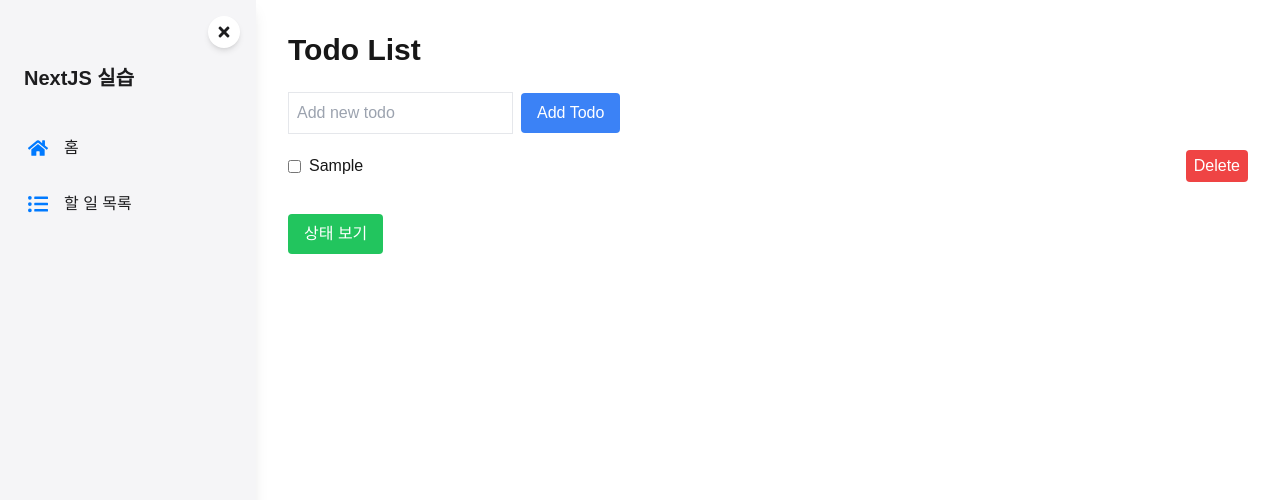
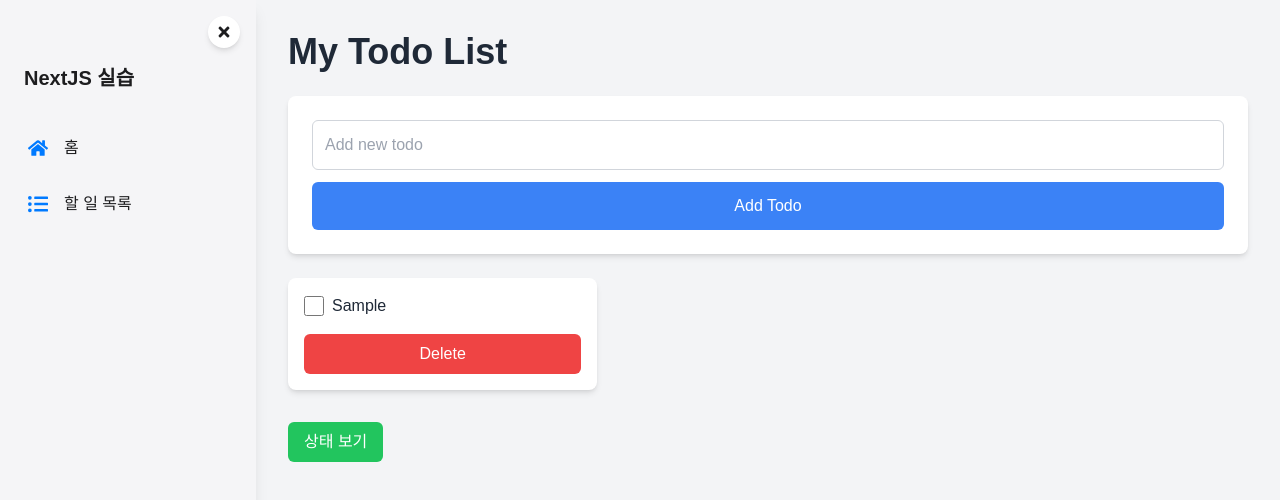
Before and after one commit to CheolheeLee0/nextjs-vercel, a Next.js app: page /todo in a window 1280 px wide. Both pictures are taken after typing "Sample" into the empty fields and a click on the button "Add Todo". Shown: the top 500 px of the page. Built offline with nearby package versions, Linux system fonts and the light colour scheme.

Commit message:
fix(design): todo

```diff
--- a/src/app/todo/page.tsx
+++ b/src/app/todo/page.tsx
@@ -16,59 +16,61 @@ export default function TodoPage() {
   };
 
   return (
-    <div className="flex min-h-screen">
+    <div className="flex min-h-screen bg-gray-100">
       <Sidebar />
       <main className="flex-grow p-8">
-        <h1 className="text-3xl font-bold mb-6">Todo List</h1>
+        <h1 className="text-4xl font-bold mb-6 text-gray-800">My Todo List</h1>
 
-        <div className="mb-4">
+        <div className="mb-6 bg-white p-6 rounded-lg shadow-md">
           <input
             type="text"
             value={newTodo}
             onChange={(e) => setNewTodo(e.target.value)}
-            className="border p-2 mr-2"
+            className="w-full border border-gray-300 p-3 rounded-md mr-2 focus:outline-none focus:ring-2 focus:ring-blue-500"
             placeholder="Add new todo"
           />
           <button
             onClick={handleAddTodo}
-            className="bg-blue-500 text-white px-4 py-2 rounded hover:bg-blue-600"
+            className="mt-3 w-full bg-blue-500 text-white px-4 py-3 rounded-md hover:bg-blue-600 transition duration-300"
           >
             Add Todo
           </button>
         </div>
 
-        <ul className="space-y-2">
+        <div className="grid grid-cols-1 md:grid-cols-2 lg:grid-cols-3 gap-4">
           {todos.map(todo => (
-            <li key={todo.id} className="flex items-center">
+            <div key={todo.id} className="bg-white p-4 rounded-lg shadow-md">
+              <div className="flex items-center mb-2">
                 <input
                   type="checkbox"
                   checked={todo.completed}
                   onChange={() => toggleTodo(todo.id)}
-                className="mr-2"
+                  className="mr-2 h-5 w-5"
                 />
-              <span className={todo.completed ? 'line-through' : ''}>
+                <span className={`flex-grow ${todo.completed ? 'line-through text-gray-500' : 'text-gray-800'}`}>
                   {todo.text}
                 </span>
+              </div>
               <button
                 onClick={() => deleteTodo(todo.id)}
-                className="ml-auto bg-red-500 text-white px-2 py-1 rounded hover:bg-red-600"
+                className="w-full mt-2 bg-red-500 text-white px-3 py-2 rounded-md hover:bg-red-600 transition duration-300"
               >
                 Delete
               </button>
-            </li>
+            </div>
           ))}
-        </ul>
+        </div>
 
         <div className="mt-8">
           <button
             onClick={() => setShowState(!showState)}
-            className="bg-green-500 text-white px-4 py-2 rounded hover:bg-green-600"
+            className="bg-green-500 text-white px-4 py-2 rounded-md hover:bg-green-600 transition duration-300"
           >
             {showState ? '상태 숨기기' : '상태 보기'}
           </button>
 
           {showState && (
-            <pre className="mt-4 p-4 bg-gray-100 rounded overflow-auto">
+            <pre className="mt-4 p-4 bg-white rounded-lg shadow-md overflow-auto">
               {JSON.stringify(todos, null, 2)}
             </pre>
           )}
```
Lines whose indentation alone changed are shown as unchanged.
